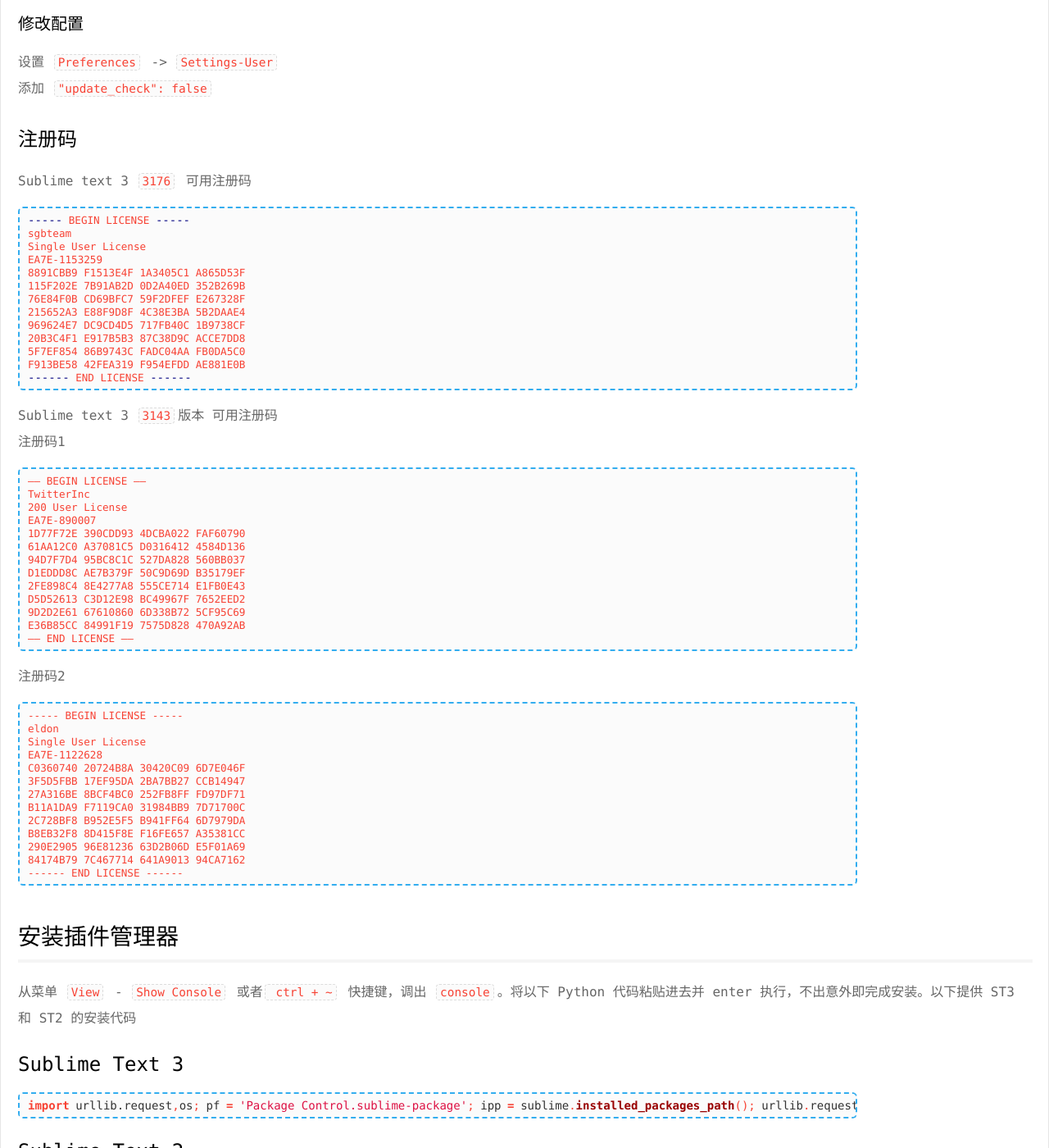
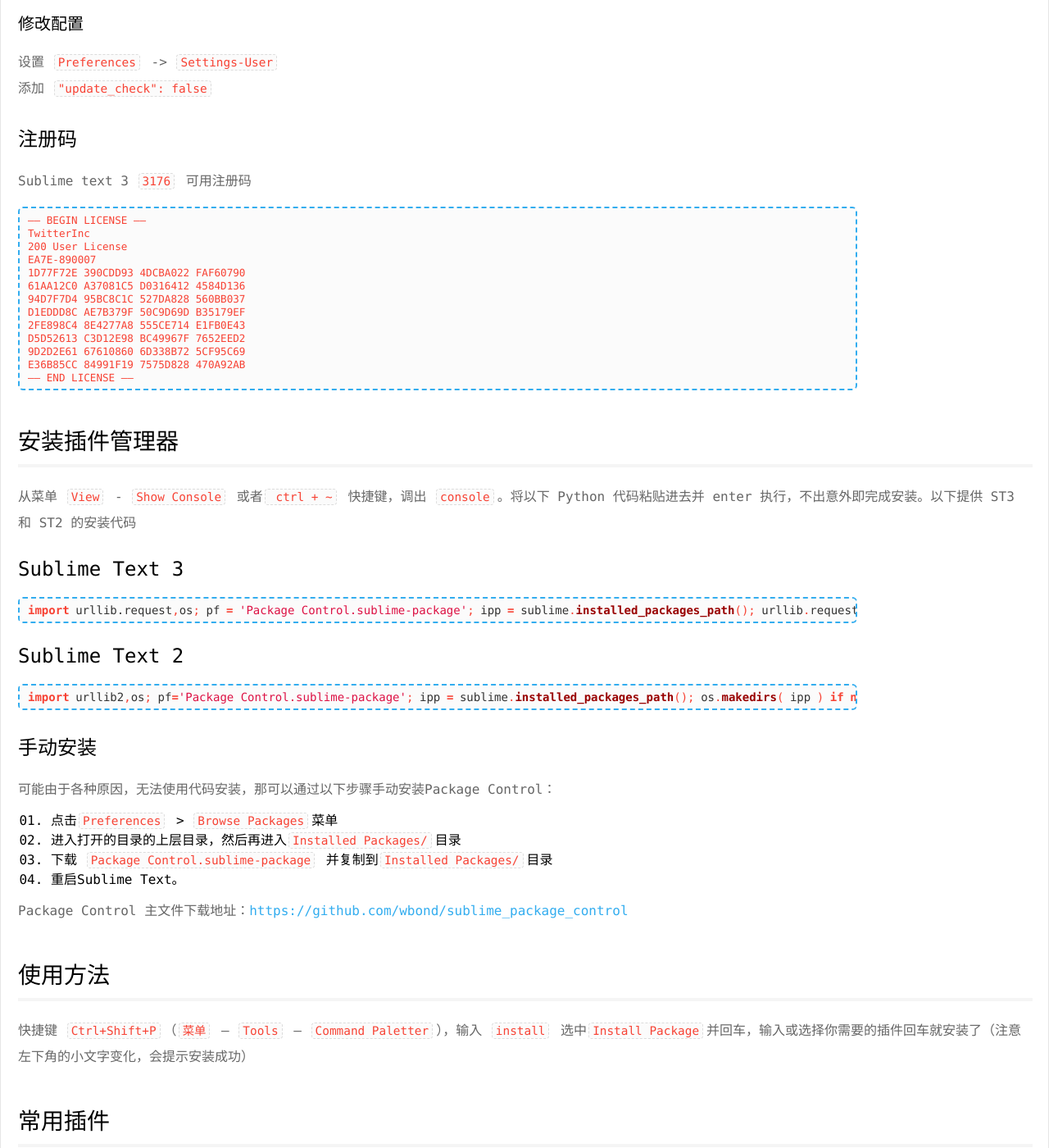
Before and after one commit to psvmc/myblog_jekyll, a Jekyll site: the page built from _posts/2015-07-25-sublime-package-control.md, in a window 1280 px wide and 1400 px high, scrolled down 2081 px. Shown: the whole window at 82% size. Built offline with Jekyll 4.4.1, drawn with Linux system fonts in a browser that asks for light colours; comment, search, counter and statistics services are not loaded.

Commit message:
文章更新

````diff
--- a/_posts/2015-07-25-sublime-package-control.md
+++ b/_posts/2015-07-25-sublime-package-control.md
@@ -55,26 +55,6 @@
 Sublime text 3 `3176` 可用注册码
 
 ```bash
------ BEGIN LICENSE -----
-sgbteam
-Single User License
-EA7E-1153259
-8891CBB9 F1513E4F 1A3405C1 A865D53F
-115F202E 7B91AB2D 0D2A40ED 352B269B
-76E84F0B CD69BFC7 59F2DFEF E267328F
-215652A3 E88F9D8F 4C38E3BA 5B2DAAE4
-969624E7 DC9CD4D5 717FB40C 1B9738CF
-20B3C4F1 E917B5B3 87C38D9C ACCE7DD8
-5F7EF854 86B9743C FADC04AA FB0DA5C0
-F913BE58 42FEA319 F954EFDD AE881E0B
------- END LICENSE ------
-```
-
-Sublime text 3 `3143`版本 可用注册码
-
-注册码1
-
-```bash
 —– BEGIN LICENSE —–
 TwitterInc
 200 User License
@@ -90,24 +70,6 @@
 —— END LICENSE ——
 ```
 
-注册码2
-
-```
------ BEGIN LICENSE -----
-eldon
-Single User License
-EA7E-1122628
-C0360740 20724B8A 30420C09 6D7E046F
-3F5D5FBB 17EF95DA 2BA7BB27 CCB14947
-27A316BE 8BCF4BC0 252FB8FF FD97DF71
-B11A1DA9 F7119CA0 31984BB9 7D71700C
-2C728BF8 B952E5F5 B941FF64 6D7979DA
-B8EB32F8 8D415F8E F16FE657 A35381CC
-290E2905 96E81236 63D2B06D E5F01A69
-84174B79 7C467714 641A9013 94CA7162
------- END LICENSE ------
-```
-
 
 
 ## 安装插件管理器
@@ -116,13 +78,13 @@
 
 ### Sublime Text 3
 
-```py
+```python
 import urllib.request,os; pf = 'Package Control.sublime-package'; ipp = sublime.installed_packages_path(); urllib.request.install_opener( urllib.request.build_opener( urllib.request.ProxyHandler()) ); open(os.path.join(ipp, pf), 'wb').write(urllib.request.urlopen( 'http://sublime.wbond.net/' + pf.replace(' ','%20')).read())
 ```
 
 ### Sublime Text 2
 
-```py
+```python
 import urllib2,os; pf='Package Control.sublime-package'; ipp = sublime.installed_packages_path(); os.makedirs( ipp ) if not os.path.exists(ipp) else None; urllib2.install_opener( urllib2.build_opener( urllib2.ProxyHandler( ))); open( os.path.join( ipp, pf), 'wb' ).write( urllib2.urlopen( 'http://sublime.wbond.net/' +pf.replace( ' ','%20' )).read()); print( 'Please restart Sublime Text to finish installation')
 ```
 
````
Also changed, not shown: _posts/2018-07-11-idea-encoding.md (added, +37 -0 lines).
